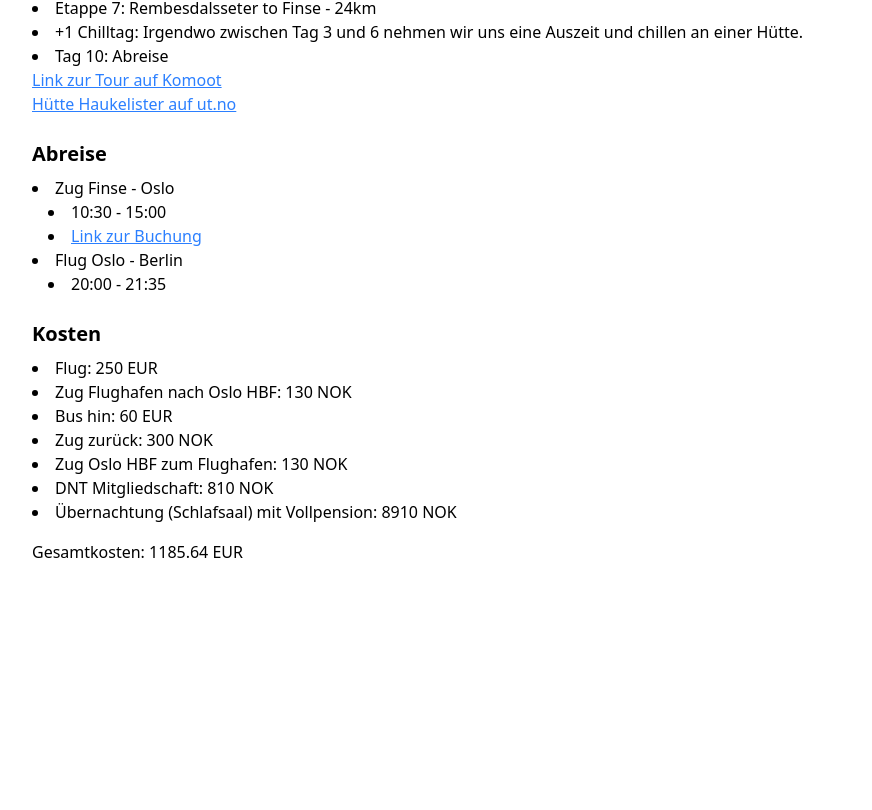
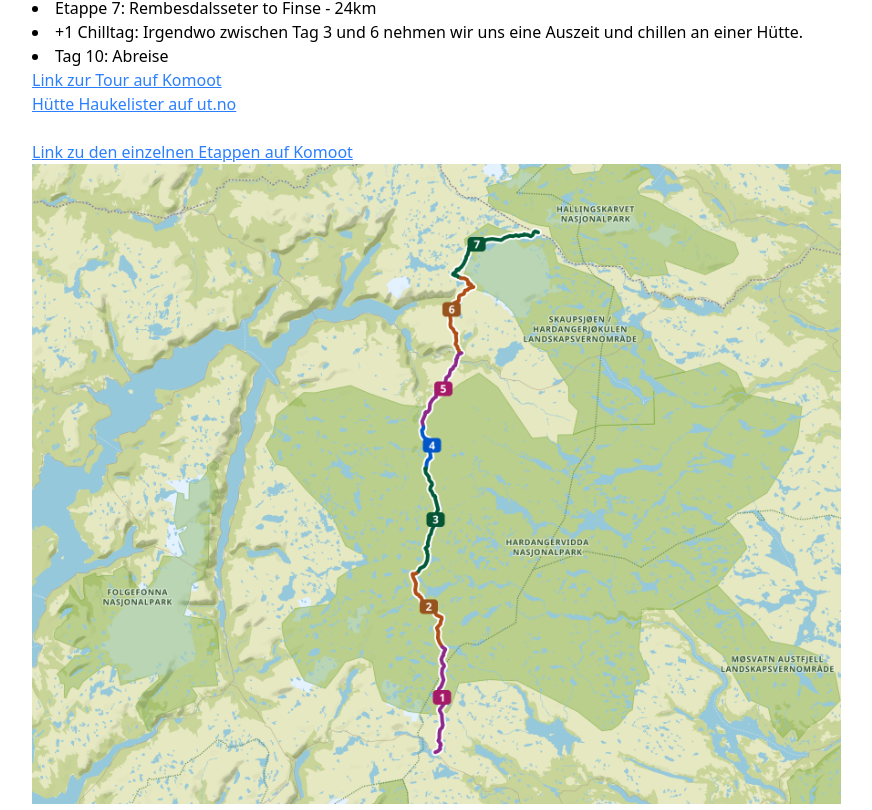
Before and after one commit to johannesschweig/hardangervidda-2025, a Vue app: page /planning in a window 1280 px wide. Shown: the part 1310-2120 px from the top of the page, without its empty margins (24-896 px from the left). Before the commit the page ends 1914 px from the top, so only its background shows below. Built offline with nearby package versions, Linux system fonts and the light colour scheme.

Commit message:
add komoot tour stages

```diff
--- a/src/views/Planning.vue
+++ b/src/views/Planning.vue
@@ -33,7 +33,7 @@
     <div class="mb-6">
       <h2 class="text-xl font-semibold mb-2">Etappen</h2>
       <a href="https://www.komoot.com/de-de/tour/2033931948">
-        <img :src="tourImage" alt="Tour Image" class="mb-4">
+        <img :src="tourImage" alt="Tour Image" class="mb-4" style="max-height: 40em;">
       </a>
       <ul class="list-disc list-inside">
         <li>Tag 1: Anreise, Übernachtung in Haukeliseter</li>
@@ -49,6 +49,12 @@
       </ul>
       <div><a href="https://www.komoot.com/de-de/tour/2033931948" class="link">Link zur Tour auf Komoot</a></div>
       <div><a href="https://ut.no/hytte/10660/haukeliseter-fjellstue/kart#8.93/60.1864/7.3856" class="link">Hütte Haukelister auf ut.no</a></div>
+
+      <br/>
+      <div><a href="https://www.komoot.com/collection/3281681/-hardangervidda-sued-nord" class="link">Link zu den einzelnen Etappen auf Komoot</a></div>
+      <a href="https://www.komoot.com/collection/3281681/-hardangervidda-sued-nord">
+        <img :src="tourStagesImage" alt="Tour Image Stages" class="mb-4" style="max-height: 40em;">
+      </a>
     </div>
 
     <div class="mb-6">
@@ -86,6 +92,7 @@
 <script setup>
 import { ref, computed } from 'vue'
 import tourImage from '@/assets/planning/tour.png'
+import tourStagesImage from '@/assets/planning/tour-stages.png'
 
 const costs = ref([
   { description: 'Flug', amount: 250, currency: 'EUR' },
```
Also changed, not shown: src/assets/planning/tour-stages.png (added).
